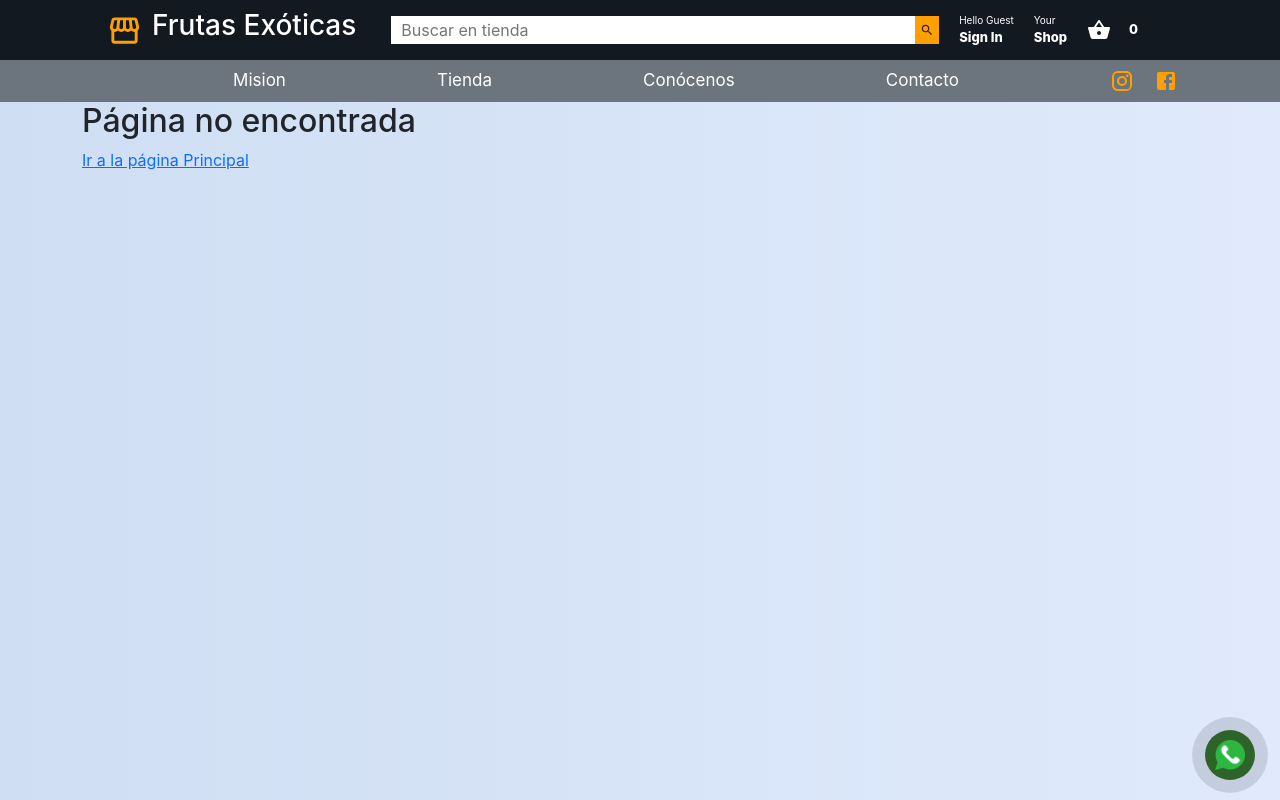
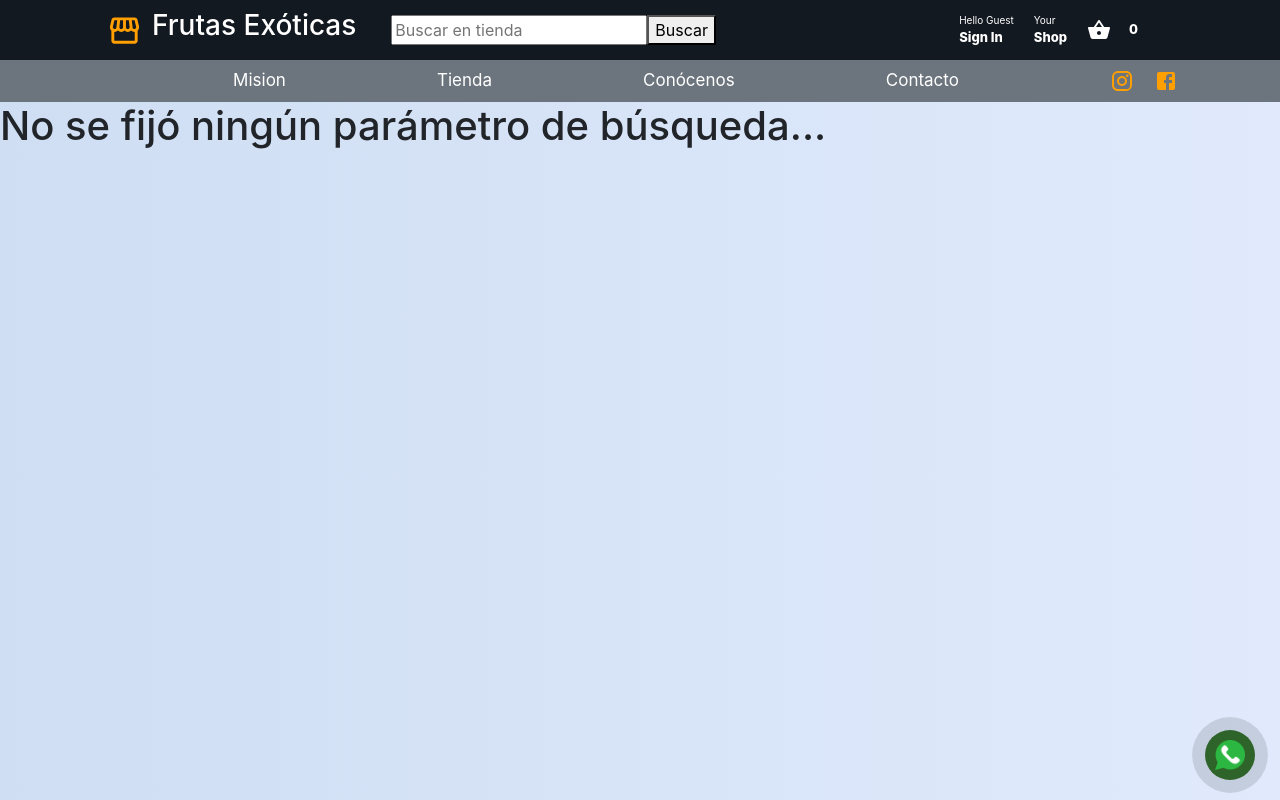
Before and after one commit to amenfiat/frutas, a React (Create React App) app in the folder frontend/: page /searchresult in a window 1280 px wide. Built offline with nearby package versions, Linux system fonts and the light colour scheme.

Commit message:
Added basic search function

```diff
--- a/frontend/src/components/NavStore/NavStore.js
+++ b/frontend/src/components/NavStore/NavStore.js
@@ -1,16 +1,21 @@
-import React from "react";
+import React, { useState } from "react";
 import ShoppingBasketIcon from "@mui/icons-material/ShoppingBasket";
 import StorefrontIcon from "@mui/icons-material/Storefront";
 import SearchIcon from "@mui/icons-material/Search";
-import { useStateValue } from '../../store/StateProvider/StateProvider';
+import { useStateValue } from "../../store/StateProvider/StateProvider";
 import "./NavStore.css";
 
 import { NavBar } from "../NavBar/NavBar";
 import { Navbar, Container, Nav } from "react-bootstrap";
 import { Link } from "react-router-dom";
 
+import Search from "../search/search";
+
 const NavStore = () => {
   const [{ basket }] = useStateValue();
+  const { search } = window.location;
+  const query = new URLSearchParams(search).get("s");
+  const [searchQuery, setSearchQuery] = useState(query || "");
   return (
     <>
       <Navbar collapseOnSelect expand="lg" variant="dark" className="header">
@@ -24,13 +29,19 @@ const NavStore = () => {
           <Navbar.Toggle aria-controls="responsive-navbar-nav" />
           <Navbar.Collapse id="responsive-navbar-nav">
             <Nav className="me-auto nav__color">
-              <div className="header__search">
+              {/* <div className="header__search">
                 <input
                   type="text"
                   placeholder="Buscar en tienda"
                   className="header__searchInput"
                 />
                 <SearchIcon className="header__searchIcon" />
+              </div> */}
+              <div className="header__search">
+                <Search
+                  searchQuery={searchQuery}
+                  setSearchQuery={setSearchQuery}
+                />
               </div>
               <div className="header__nav">
                 <div className="nav__item">
@@ -41,10 +52,16 @@ const NavStore = () => {
                   <span className="nav__itemLineOne">Your</span>
                   <span className="nav__itemLineTwo">Shop</span>
                 </div>
-                <Link to="/checkout" style={{ textDecoration: "none" }} className="nav__itemBasket">
+                <Link
+                  to="/checkout"
+                  style={{ textDecoration: "none" }}
+                  className="nav__itemBasket"
+                >
                   {/* <div > */}
                   <ShoppingBasketIcon />
-                  <span className="nav__itemLineTwo nav__basketCount">{basket.length}</span>
+                  <span className="nav__itemLineTwo nav__basketCount">
+                    {basket.length}
+                  </span>
                   {/* </div> */}
                 </Link>
               </div>
--- /dev/null
+++ b/frontend/src/components/search/search.js
@@ -0,0 +1,33 @@
+import { useNavigate } from "react-router-dom";
+
+const SearchBar = ({ searchQuery, setSearchQuery }) => {
+  const history = useNavigate();
+  const onSubmit = (e) => {
+    history.push(`?s=${searchQuery}`);
+    e.preventDefault();
+  };
+
+  return (
+    <form
+      action="/searchresult"
+      method="get"
+      autoComplete="off"
+      onSubmit={onSubmit}
+    >
+      <label htmlFor="header-search">
+        <span className="visually-hidden">Search blog posts</span>
+      </label>
+      <input
+        value={searchQuery}
+        onInput={(e) => setSearchQuery(e.target.value)}
+        type="text"
+        id="header-search"
+        placeholder="Buscar en tienda"
+        name="s"
+      />
+      <button type="submit">Buscar</button>
+    </form>
+  );
+};
+
+export default SearchBar;
--- a/frontend/src/router/AppRouter.js
+++ b/frontend/src/router/AppRouter.js
@@ -8,8 +8,9 @@ import { Conocenos } from "../pages/Conocenos/Conocenos";
 import { Contacto } from "../pages/Contacto/Contacto";
 import { PageError } from "../pages/PageError/PageError";
 import { NavStore } from "../components/NavStore/NavStore";
-import { Checkout } from '../store/Checkout/Checkout';
+import { Checkout } from "../store/Checkout/Checkout";
 
+import { Searchresult } from "../store/Searchresult/Searchresult";
 function AppRouter() {
   return (
     <div>
@@ -22,6 +23,7 @@ function AppRouter() {
           <Route path="contacto" element={<Contacto />} />
           <Route path="checkout" element={<Checkout />} />
           <Route path="*" element={<PageError />} />
+          <Route path="searchresult" element={<Searchresult />} />
         </Route>
       </Routes>
     </div>
--- /dev/null
+++ b/frontend/src/store/Searchresult/Searchresult.js
@@ -0,0 +1,40 @@
+import React from "react";
+import { productest } from "../../assets/data/products";
+
+const { search } = window.location;
+const query = new URLSearchParams(search).get("s");
+const prodtest = productest();
+if (query) {
+}
+
+const Searchresult = () => {
+  if (query) {
+    const filteredprod = prodtest.filter(function (itm) {
+      const titlelower = itm.title.toLowerCase();
+      return titlelower.includes(query.toLowerCase());
+    });
+    if (!(filteredprod.length > 0)) {
+      return (
+        <div>
+          <h1>No se hallaron resultados </h1>
+        </div>
+      );
+    } else {
+      return (
+        <div>
+          {filteredprod.map((value) => (
+            <h1>{value.title}</h1>
+          ))}
+        </div>
+      );
+    }
+  } else {
+    return (
+      <div>
+        <h1>No se fijó ningún parámetro de búsqueda... </h1>
+      </div>
+    );
+  }
+};
+
+export { Searchresult };
```
